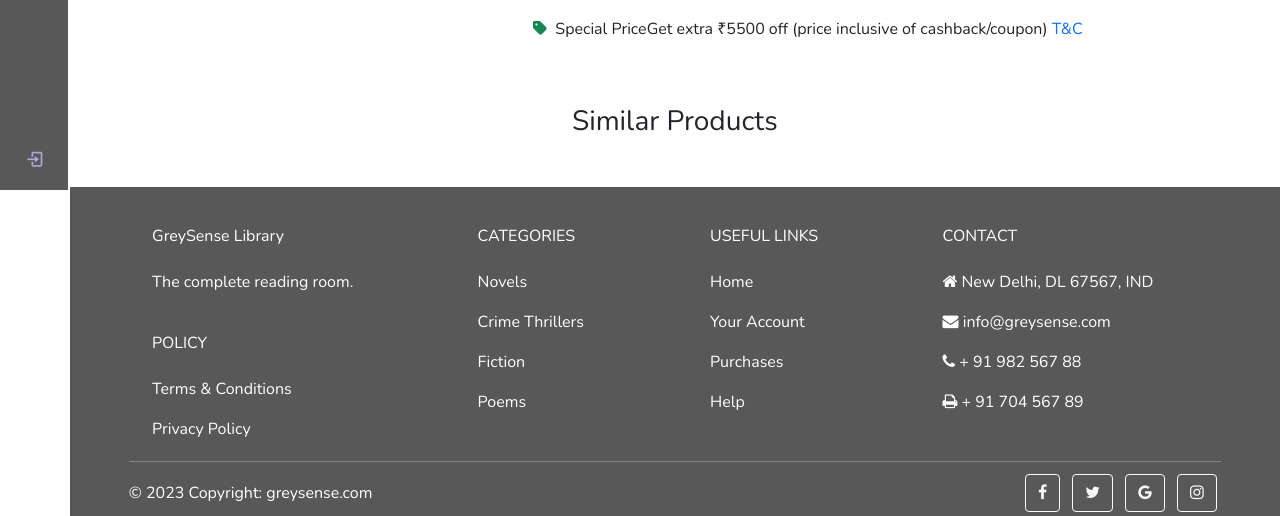
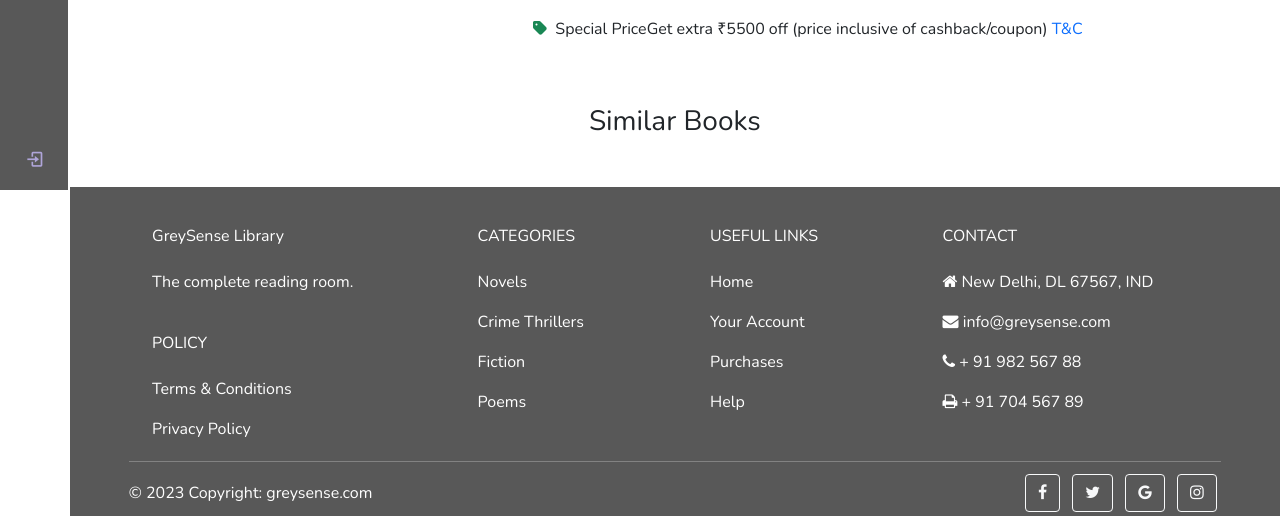
Before and after one commit to Shemeemvp/LibraryManagement, a Django app: template LibraryApp/templates/user/book.html in a window 1280 px wide. Shown: the part 610-1126 px from the top of the page. Run offline with Django 4.2, Linux system fonts and the light colour scheme; the template is opened without the code that fills it, so the values that code supplies are empty; some libraries are stand-ins or nearby versions.

Commit message:
Minor typo updation

```diff
--- a/LibraryApp/templates/user/book.html
+++ b/LibraryApp/templates/user/book.html
@@ -71,7 +71,7 @@
 </section>
 <section>
     <div class="container-fluid">
-        <h2 class="h3 mb-5 text-center">Similar Products</h2>
+        <h2 class="h3 mb-5 text-center">Similar Books</h2>
         <div class="row d-felx justify-content-center">
           {%for i in items%}
           <div class="col-lg-3">
```
